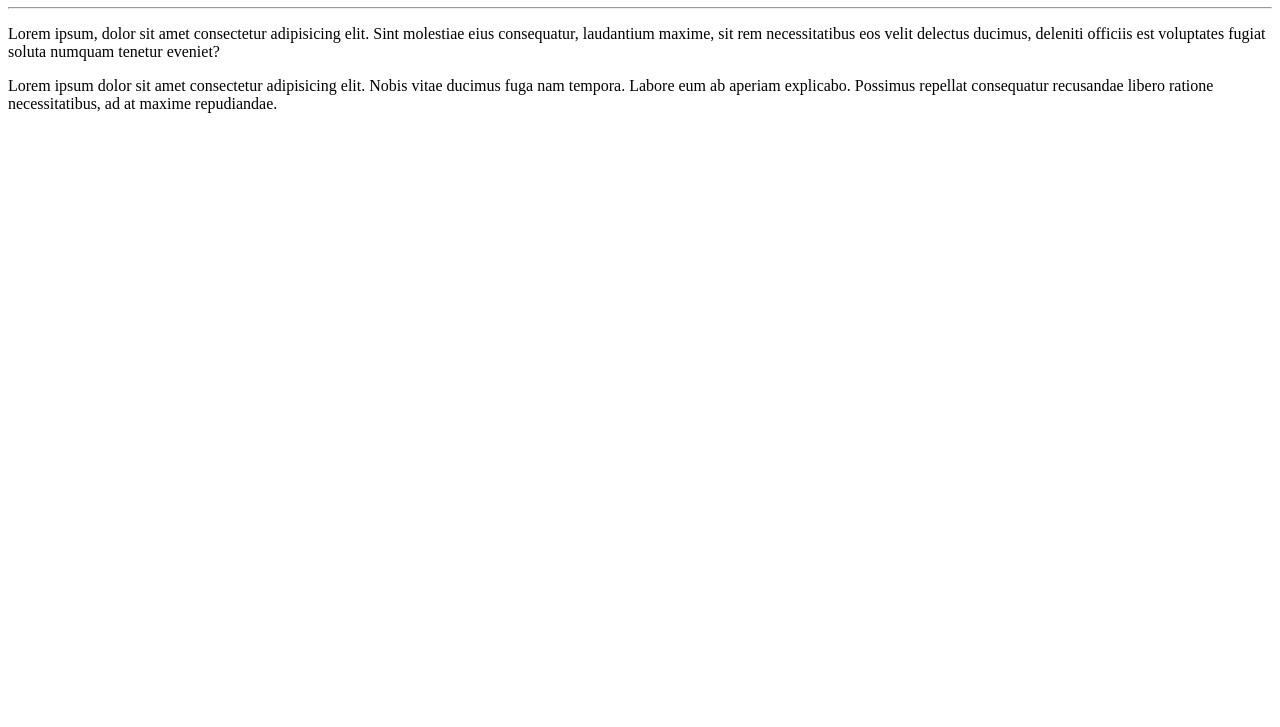
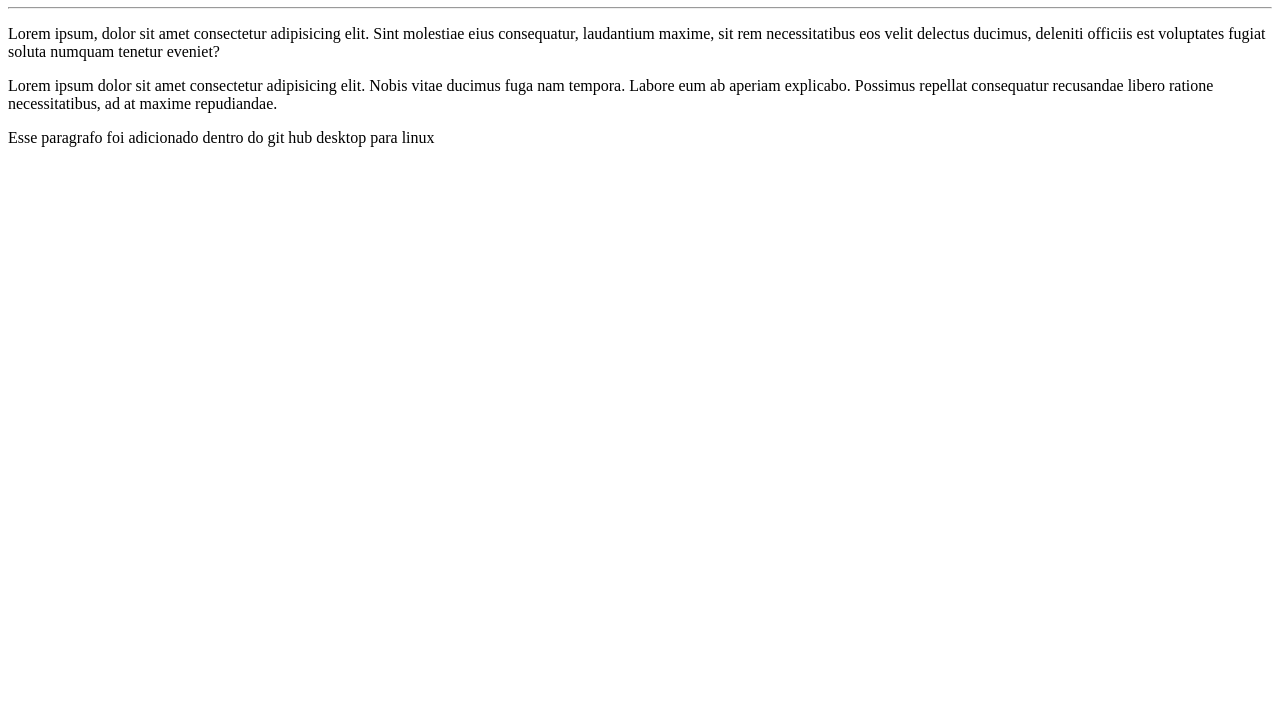
Before and after one commit to dejair8005/ol-mundo, a plain HTML site: page site-exemplo/index.html in a window 1280 px wide. Shown: the part 73-800 px from the top of the page. Drawn offline with Linux system fonts and the light colour scheme.

Commit message:
auteração pelo git hub desktop

```diff
--- a/site-exemplo/index.html
+++ b/site-exemplo/index.html
@@ -10,5 +10,6 @@
     <hr>
     <p>Lorem ipsum, dolor sit amet consectetur adipisicing elit. Sint molestiae eius consequatur, laudantium maxime, sit rem necessitatibus eos velit delectus ducimus, deleniti officiis est voluptates fugiat soluta numquam tenetur eveniet?</p>
     <p>Lorem ipsum dolor sit amet consectetur adipisicing elit. Nobis vitae ducimus fuga nam tempora. Labore eum ab aperiam explicabo. Possimus repellat consequatur recusandae libero ratione necessitatibus, ad at maxime repudiandae.</p>
+    <p>Esse paragrafo foi adicionado dentro do git hub desktop para linux</p>
 </body>
 </html>
```
